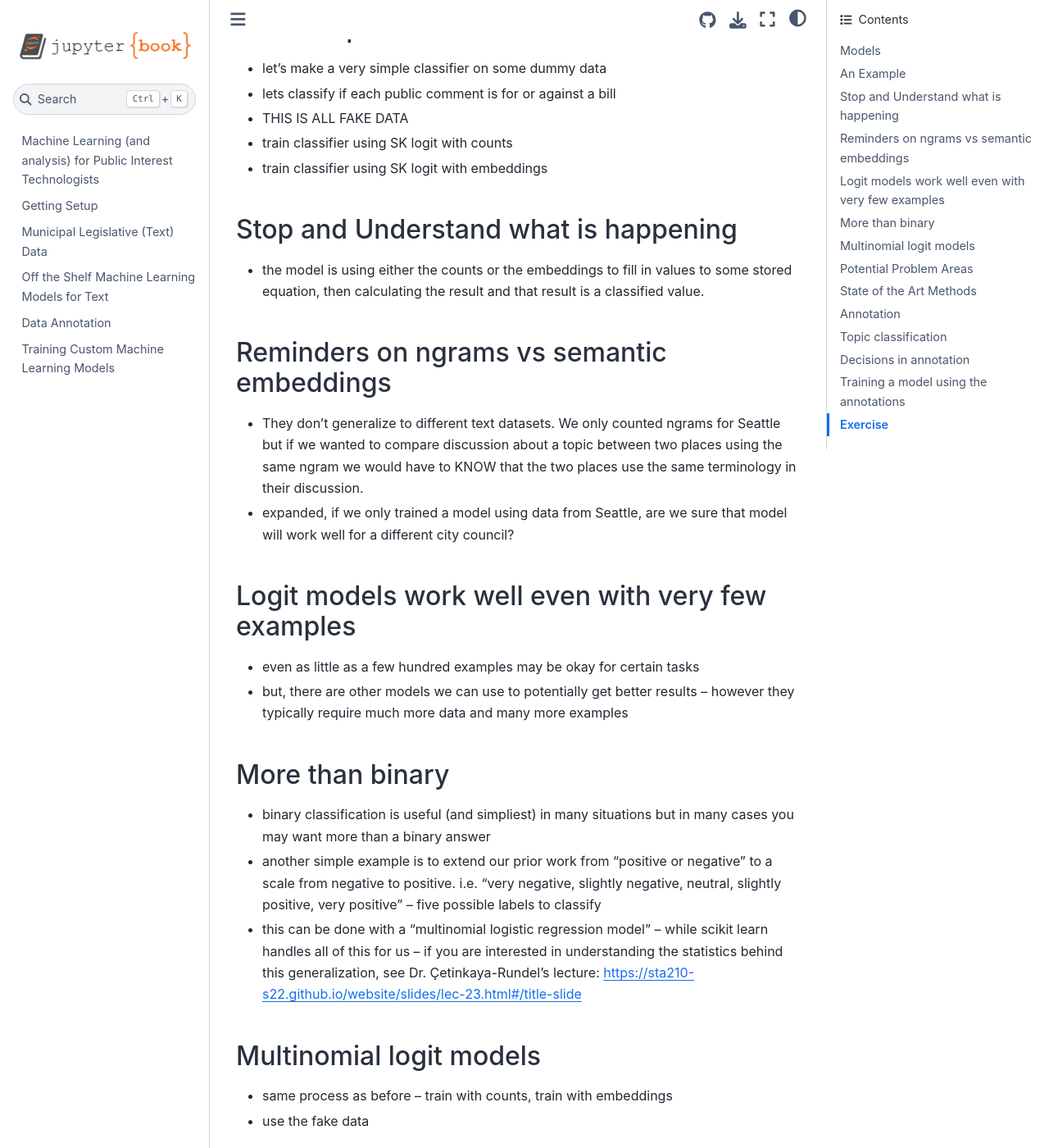
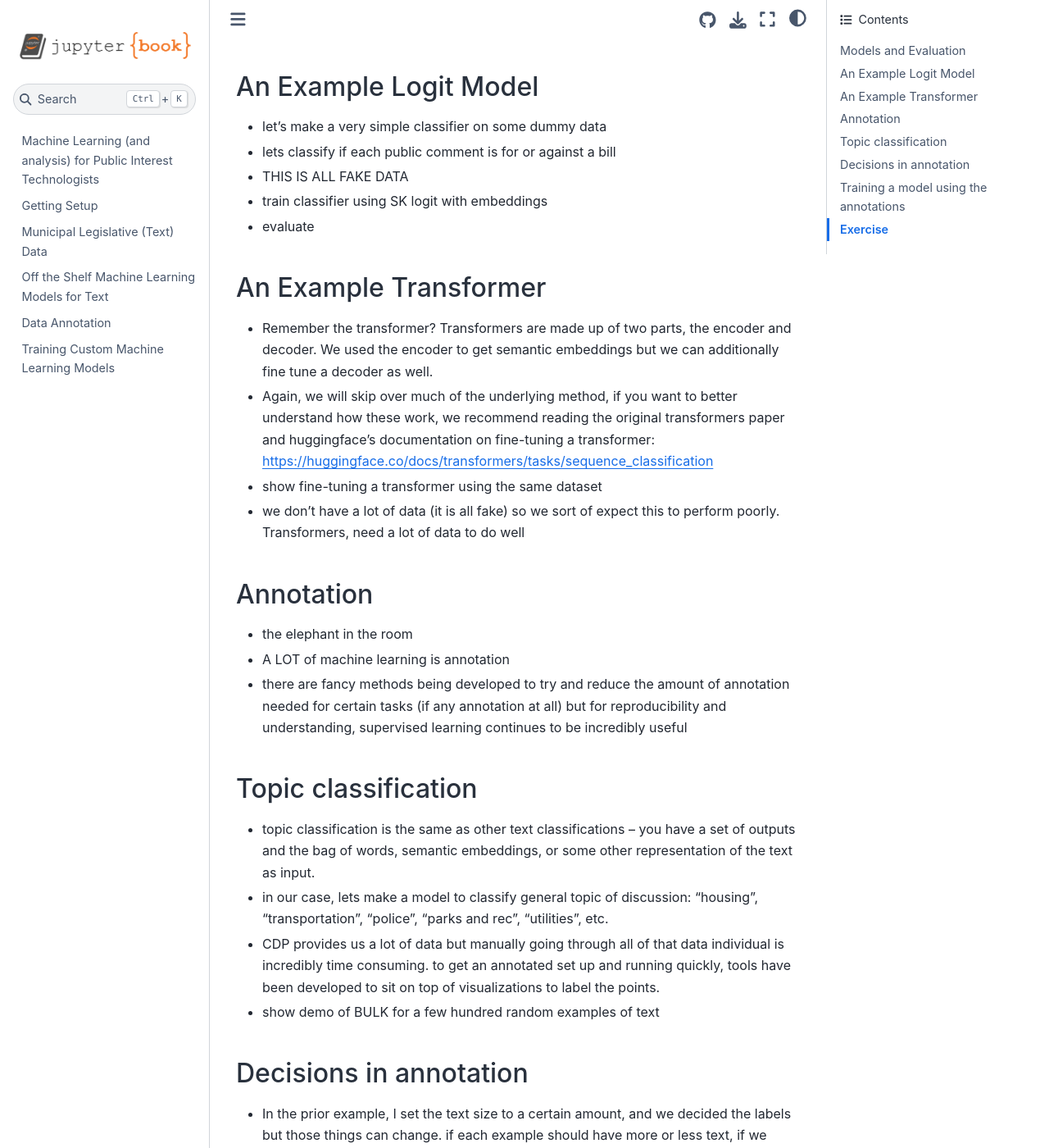
Before and after one commit to PugetSoundClinic-PIT/ml-for-pit, a Jupyter Book: the page built from plan/05-text-classification.md, in a window 1280 px wide and 1400 px high, scrolled down 994 px. Shown: the whole window at 82% size. Built offline with Jupyter Book 1.0.4 settings and Sphinx 7.4.7 and the Sphinx Book theme 1.1.4, drawn with Linux system fonts in a browser that asks for light colours; some of the changed text lies outside the part shown.

Commit message:
Focus text classification on application

```diff
--- a/plan/05-text-classification.md
+++ b/plan/05-text-classification.md
@@ -5,78 +5,40 @@
 
 * the general idea is simply that it's useful to categorize text. Instead of having a big blob of text, here is it's classification for which scientists, users, etc can filter, subset, search, and utilize.
 
-## Models
+* for our use case, there are a couple of text classification models that we might be interested in
+    * sentiment classification models are pretty universally useful -- in our case, potentially using them when paired with public comments to see how many comments are positive or negative in tone
+    * topic classification models specific to legislative topics -- i.e. general topic models might have too broad of a topic for our use cases, we might want to be able to classify discussion to finer grain discussion points
+    * identifying portions of the meeting by type -- i.e. "this general section of text is public comment, this general section is discussion on a bill", "a presentation", "voting", etc.
 
-* Starting with a simple example of a binary sentiment classification model
+* all of these can be formulated as text classification
 
-* there are two possible outputs, positive or negative -- we can encode these as 1 and 0
+## Models and Evaluation
 
-* one of the earliest methods (and still works pretty well) was using a bag of words model for classification
-    * bag of words = counts of words
+* we will not be covering how these models work, but rather their application on our dataset
 
-* so if we know the outputs and we have counts of words, we can turn this into a linear model like so:
-* y = bx_1 + bx_2 + b_x3 ... + bx_n
+* for a quick intro on logit models, watch these two videos: https://www.youtube.com/watch?v=7ArmBVF2dCs and https://www.youtube.com/watch?v=yIYKR4sgzI8
+* For even more details, see: Dr. Mine Çetinkaya-Rundel's "Simple Linear Regression" Lecture: https://sta210-s22.github.io/website/slides/lec-2.html as an intro and then "Logistic Regression" lecture: https://sta210-s22.github.io/website/slides/lec-18.html#/topics, then multinomial logistic regression: https://sta210-s22.github.io/website/slides/lec-23.html#/title-slide
 
-* where we can fill in the counts of the words into the x values and the models task is to learn the beta values -- the coeffecients
+* it is also important to test your models performance
 
-* for a quick intro, watch these two videos: https://www.youtube.com/watch?v=7ArmBVF2dCs and https://www.youtube.com/watch?v=yIYKR4sgzI8
-* For even more details, see: Dr. Mine Çetinkaya-Rundel's "Simple Linear Regression" Lecture: https://sta210-s22.github.io/website/slides/lec-2.html as an intro and then "Logistic Regression" lecture: https://sta210-s22.github.io/website/slides/lec-18.html#/topics
-
-* remember, the x values here are just the word counts. know what we do about dense semantic embeddings, we can also easily swap the counts out for the embedding dimension values.
-
-* show example
-
-## An Example
+## An Example Logit Model
 
 * let's make a very simple classifier on some dummy data
 * lets classify if each public comment is for or against a bill
 * THIS IS ALL FAKE DATA
 
-* train classifier using SK logit with counts
-
 * train classifier using SK logit with embeddings
 
+* evaluate
 
-## Stop and Understand what is happening
-
-* the model is using either the counts or the embeddings to fill in values to some stored equation, then calculating the result and that result is a classified value.
-
-## Reminders on ngrams vs semantic embeddings
-
-* They don't generalize to different text datasets. We only counted ngrams for Seattle but if we wanted to compare discussion about a topic between two places using the same ngram we would have to KNOW that the two places use the same terminology in their discussion.
-
-* expanded, if we only trained a model using data from Seattle, are we sure that model will work well for a different city council?
-
-## Logit models work well even with very few examples
-
-* even as little as a few hundred examples may be okay for certain tasks
-
-* but, there are other models we can use to potentially get better results -- however they typically require much more data and many more examples
-
-## More than binary
-
-* binary classification is useful (and simpliest) in many situations but in many cases you may want more than a binary answer
-
-* another simple example is to extend our prior work from "positive or negative" to a scale from negative to positive. i.e. "very negative, slightly negative, neutral, slightly positive, very positive" -- five possible labels to classify
-
-* this can be done with a "multinomial logistic regression model" -- while scikit learn handles all of this for us -- if you are interested in understanding the statistics behind this generalization, see Dr. Çetinkaya-Rundel's lecture: https://sta210-s22.github.io/website/slides/lec-23.html#/title-slide
-
-## Multinomial logit models
-
-* same process as before -- train with counts, train with embeddings
-* use the fake data
-
-## Potential Problem Areas
-
-* you need to be careful about class imbalance -- i.e. when your data has many many more examples of one label than others
-* choosing how to label and creating a definition / criteria for labeling consistently
-    * your model is only as good as the labels you give it
-
-## State of the Art Methods
+## An Example Transformer
 
 * Remember the transformer? Transformers are made up of two parts, the encoder and decoder. We used the encoder to get semantic embeddings but we can additionally fine tune a decoder as well.
-* .....
-* TODO
+* Again, we will skip over much of the underlying method, if you want to better understand how these work, we recommend reading the original transformers paper and huggingface's documentation on fine-tuning a transformer: https://huggingface.co/docs/transformers/tasks/sequence_classification
+
+* show fine-tuning a transformer using the same dataset
+
+* we don't have a lot of data (it is all fake) so we sort of expect this to perform poorly. Transformers, need a lot of data to do well
 
 ## Annotation
 
@@ -86,9 +48,9 @@
 
 ## Topic classification
 
-* topic classification or maybe subject classification is the same as other text classifications -- you have a set of outputs and the bag of words, semantic embeddings, or some other representation of the text as input.
+* topic classification is the same as other text classifications -- you have a set of outputs and the bag of words, semantic embeddings, or some other representation of the text as input.
 
-* in our case, lets make a model to classify general topic: "housing", "transportation", "police", "parks and rec", "utilities", etc.
+* in our case, lets make a model to classify general topic of discussion: "housing", "transportation", "police", "parks and rec", "utilities", etc.
 
 * CDP provides us a lot of data but manually going through all of that data individual is incredibly time consuming. to get an annotated set up and running quickly, tools have been developed to sit on top of visualizations to label the points.
 
@@ -102,10 +64,7 @@
 
 ## Training a model using the annotations
 
-* lets use semantic embeddings with an sklearn logit model
-
-* its important to be able to evaluate your model
-* train, eval, and holdout test sets
+* use semantic embeddings with an sklearn logit model
 
 * train the model
 
```
